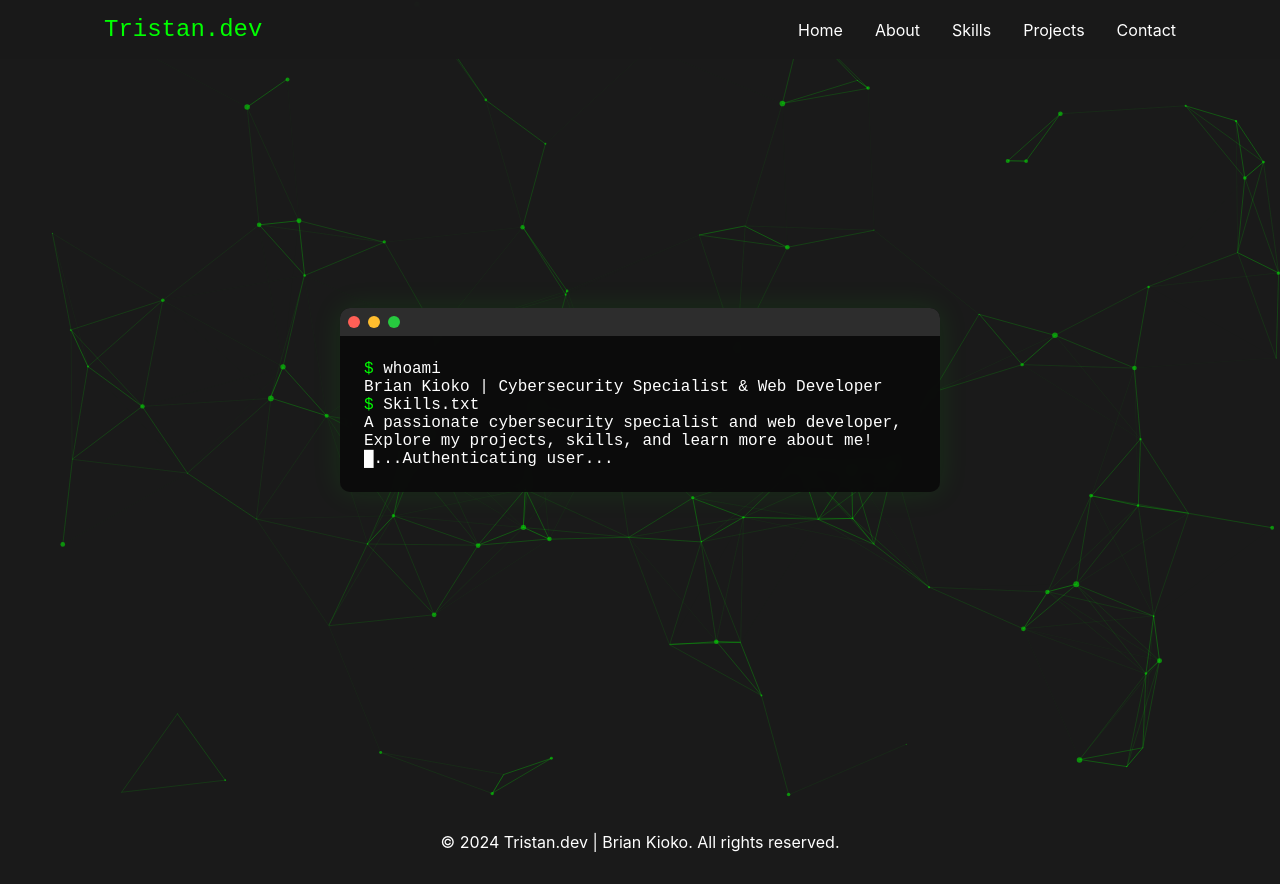
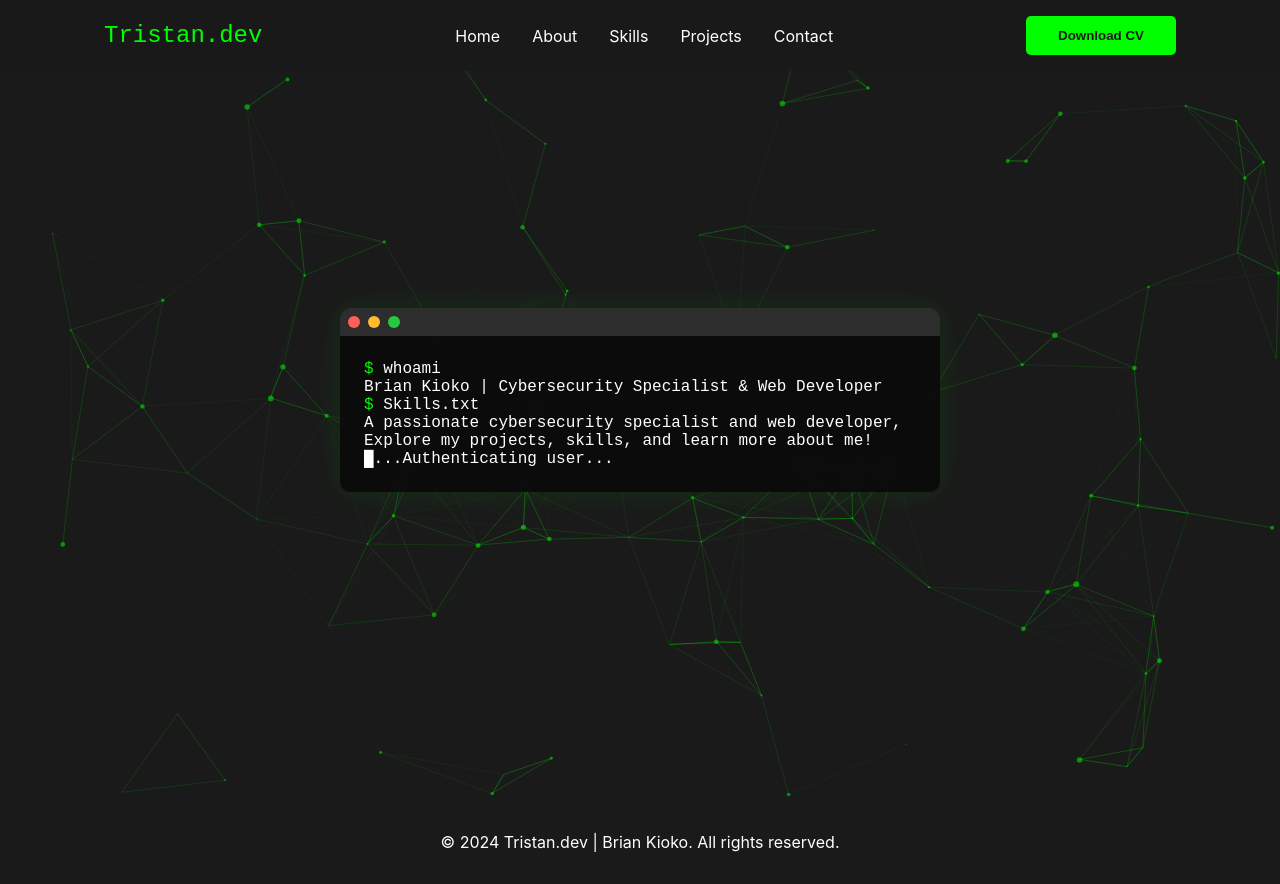
Before and after one commit to TristanBrian/portfolio, a website built with Vite: page index.html in a window 1280 px wide. Built offline with nearby package versions, Linux system fonts and the light colour scheme.

Commit message:
update Ui components

```diff
--- a/index.html
+++ b/index.html
@@ -18,7 +18,9 @@
                 <li><a href="projects.html">Projects</a></li>
                 <li><a href="contact.html">Contact</a></li>
             </ul>
-        </nav>
+            <div class="button-container">
+                <button id="downcv-button">Download CV</button>
+            </div>
     </header>
 
     <main>
@@ -43,9 +45,8 @@
                     </div>
                 </div>
             </div>
-            </div>
         </section>
-    </main>
+            </main>
 
     <footer>
         <p>© 2024 Tristan.dev | Brian Kioko. All rights reserved.</p>
```
